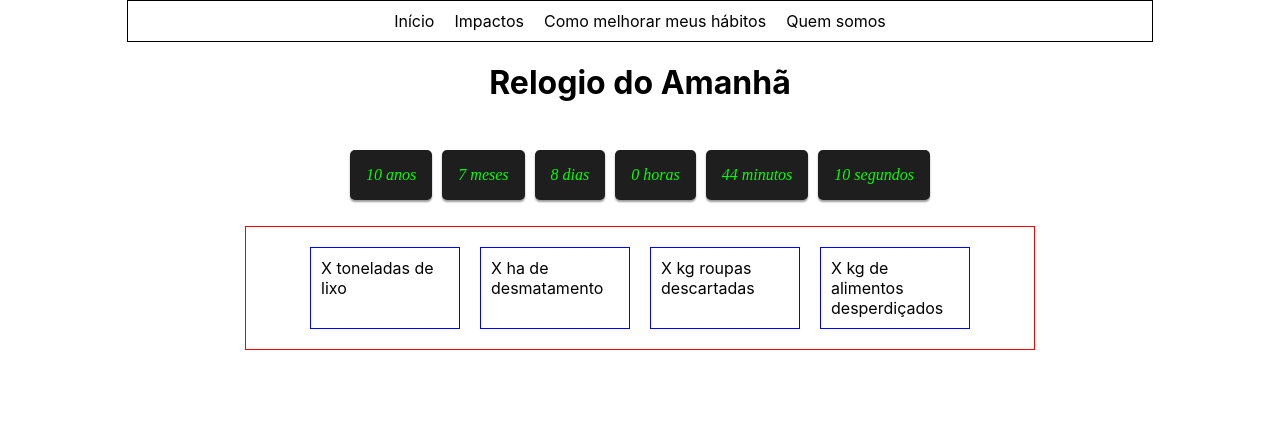
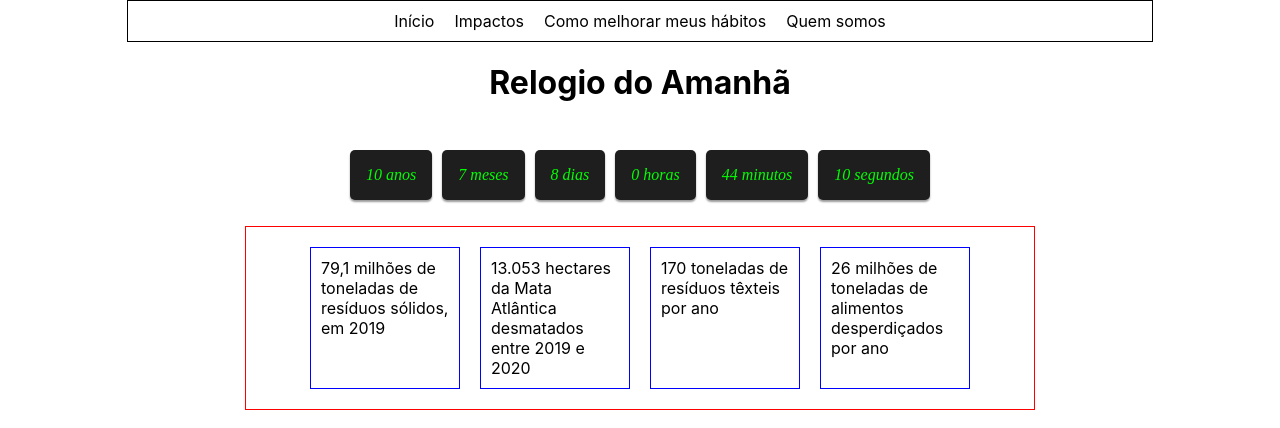
Before and after one commit to smcarolina/relogoio-do-agora, a React (Create React App) app in the folder relogio-do-agora/: page / in a window 1280 px wide. Shown: the top 428 px of the page. Built offline with nearby package versions, Linux system fonts and the light colour scheme.

Commit message:
fix: info-banner

```diff
--- a/relogio-do-agora/src/components/Banner/Banner.js
+++ b/relogio-do-agora/src/components/Banner/Banner.js
@@ -3,10 +3,10 @@ import { InfoBanner, Card } from './style'
 
 const Banner = () => {
     return <InfoBanner>
-        <Card>X toneladas de lixo</Card>
-        <Card>X ha de desmatamento</Card>
-        <Card>X kg roupas descartadas</Card>
-        <Card>X kg de alimentos desperdiçados</Card>
+        <Card>79,1 milhões de toneladas de resíduos sólidos, em 2019</Card>
+        <Card>13.053 hectares da Mata Atlântica desmatados entre 2019 e 2020</Card>
+        <Card>170 toneladas de resíduos têxteis por ano</Card>
+        <Card>26 milhões de toneladas de alimentos desperdiçados por ano</Card>
     </InfoBanner>
 }
 
```
